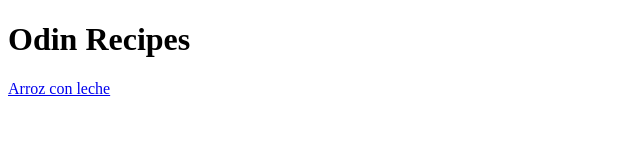
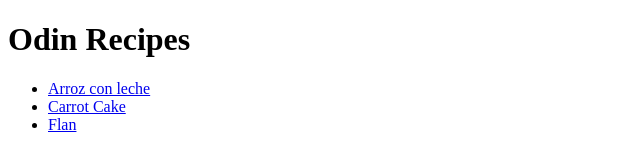
Before and after one commit to CarmenR-Ar/odin-recipes, a plain HTML site: page index.html in a window 1280 px wide. Shown: the whole page, without its empty margins (0-640 px from the left). Drawn offline with Linux system fonts and the light colour scheme.

Commit message:
Link index.html to all recipes

```diff
--- a/index.html
+++ b/index.html
@@ -8,6 +8,10 @@
 </head>
 <body>
     <h1>Odin Recipes</h1>
-    <a href="recipes/arroz-con-leche.html">Arroz con leche</a>
+    <ul>
+        <li><a href="recipes/arroz-con-leche.html">Arroz con leche</a></li>
+        <li><a href="recipes/carrot-cake.html">Carrot Cake</a></li>
+        <li><a href="recipes/flan.html">Flan</a></li>
+    </ul>
 </body>
 </html>
```
